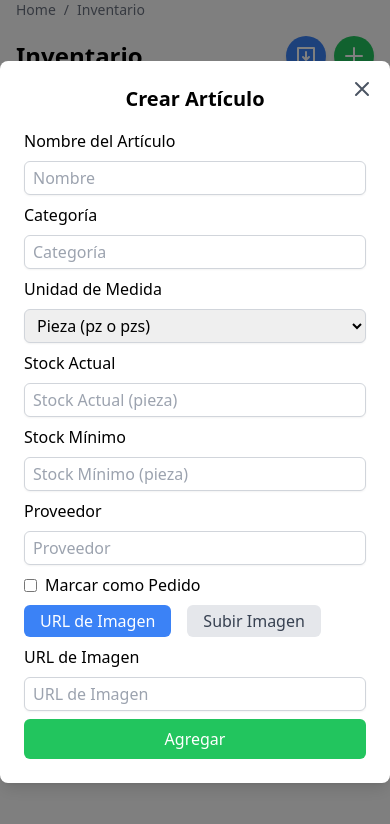
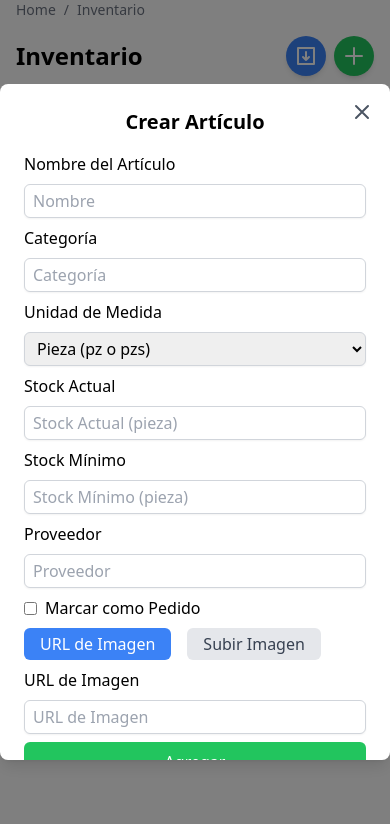
Before and after one commit to paulosandev/tochpan-team-app, a React (Vite) app: page / in a window 390 px wide. Both pictures are taken after a click on the button 354 px from the left and 56 px from the top of the page. Shown: the top 824 px of the page. Built offline with nearby package versions, Linux system fonts and the light colour scheme; grey boxes are pictures that could not be loaded.

Commit message:
Modal crear y editar responsive

```diff
--- a/src/components/Inventory/CreateArticleModal.jsx
+++ b/src/components/Inventory/CreateArticleModal.jsx
@@ -114,7 +114,7 @@
             >
                 <motion.div
                     onClick={(e) => e.stopPropagation()}
-                    className="bg-white rounded-lg shadow-lg p-6 w-full max-w-md relative"
+                    className="bg-white rounded-lg shadow-lg p-6 w-full max-w-lg h-4/5 overflow-y-auto relative"
                     initial={{ scale: 0.8 }}
                     animate={{ scale: 1 }}
                     exit={{ scale: 0.8 }}
--- a/src/components/Inventory/EditArticleModal.jsx
+++ b/src/components/Inventory/EditArticleModal.jsx
@@ -130,7 +130,7 @@
             >
                 <motion.div
                     onClick={(e) => e.stopPropagation()}
-                    className="bg-white rounded-lg shadow-lg p-6 w-full max-w-md relative max-h-screen overflow-y-auto"
+                    className="bg-white rounded-lg shadow-lg p-6 w-full max-w-lg h-4/5 overflow-y-auto relative"
                     initial={{ scale: 0.8 }}
                     animate={{ scale: 1 }}
                     exit={{ scale: 0.8 }}
```
